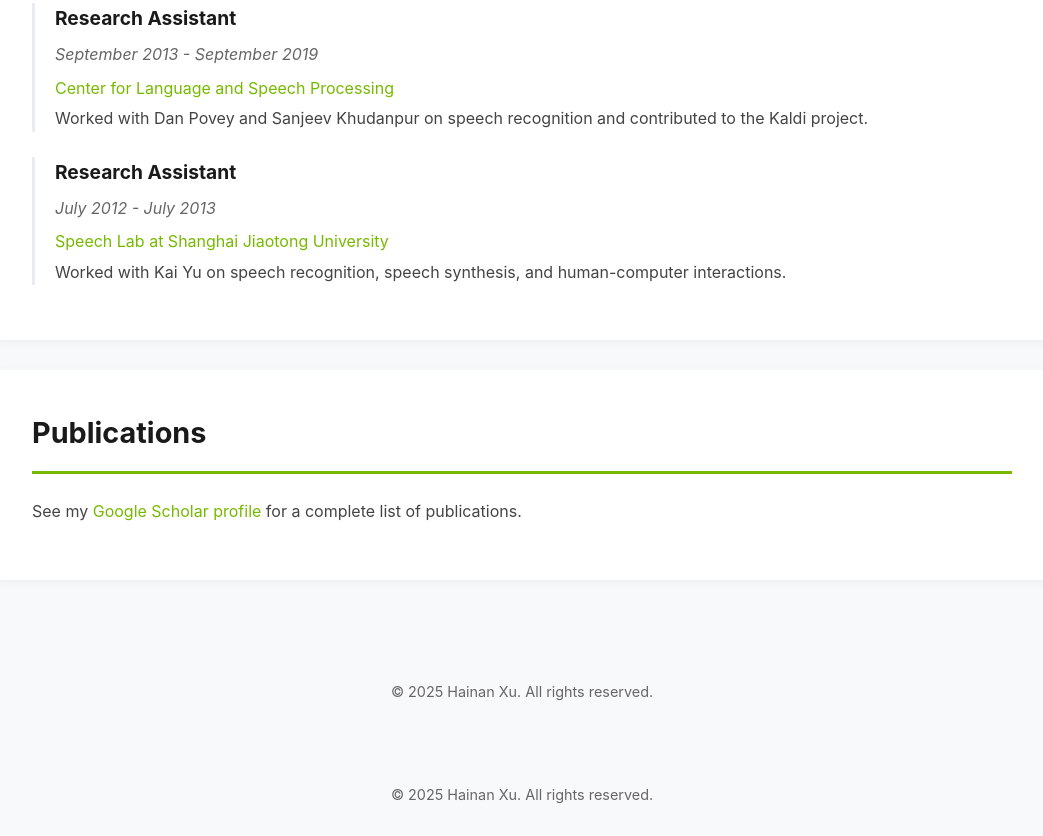
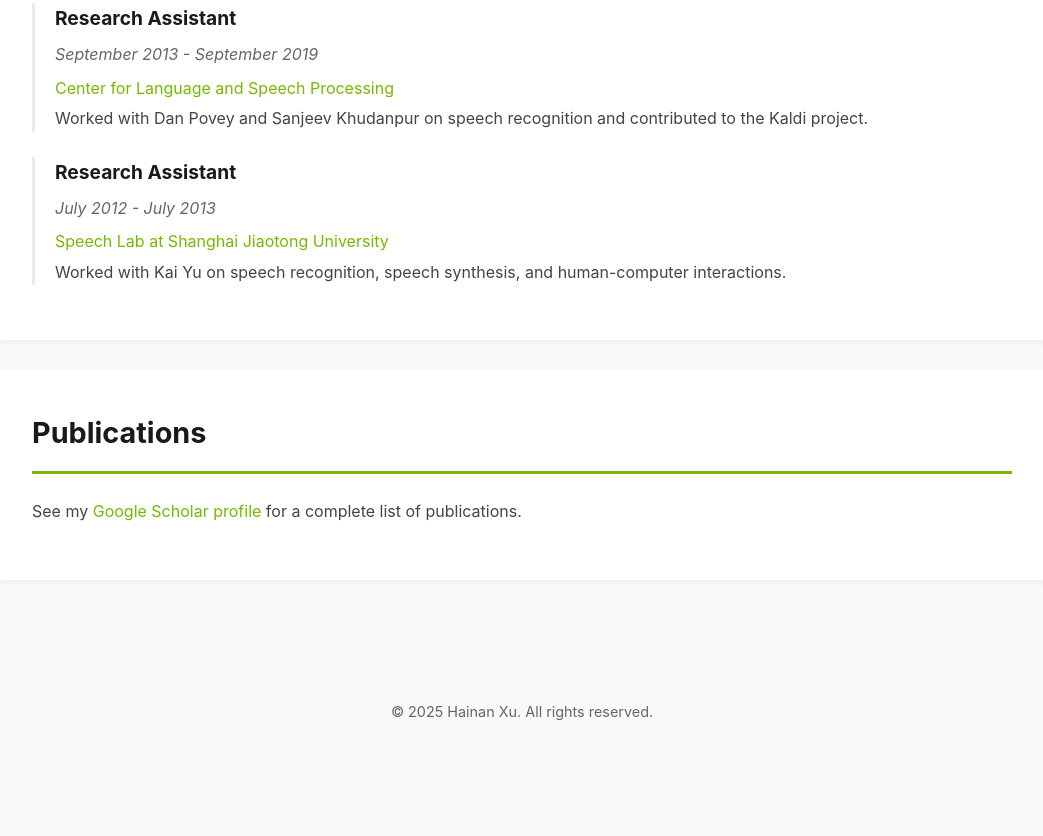
Before and after one commit to hainan-xv/hainan-xv.github.io, a plain HTML site: page index.html in a window 1280 px wide. Shown: the part 1991-2827 px from the top of the page, without its empty margins (118-1161 px from the left). After the commit the page ends 2744 px from the top, so only its background shows below. Drawn offline with Linux system fonts and the light colour scheme.

```diff
--- a/index.html
+++ b/index.html
@@ -268,10 +268,6 @@
     </div>
 
     <footer>
-        <p>© 2025 Hainan Xu. All rights reserved.</p>
-    </footer>
-
-    <footer>
         <div style="width: 30%; max-width: 400px; margin: 0 auto 20px auto;">
             <script type="text/javascript" id="mapmyvisitors" src="//mapmyvisitors.com/map.js?d=0Li5wQEqvyinHSa5P1wZRxusdkvD1LxAjEPnST-q-Tk&cl=ffffff&w=a"></script>
         </div>
```
